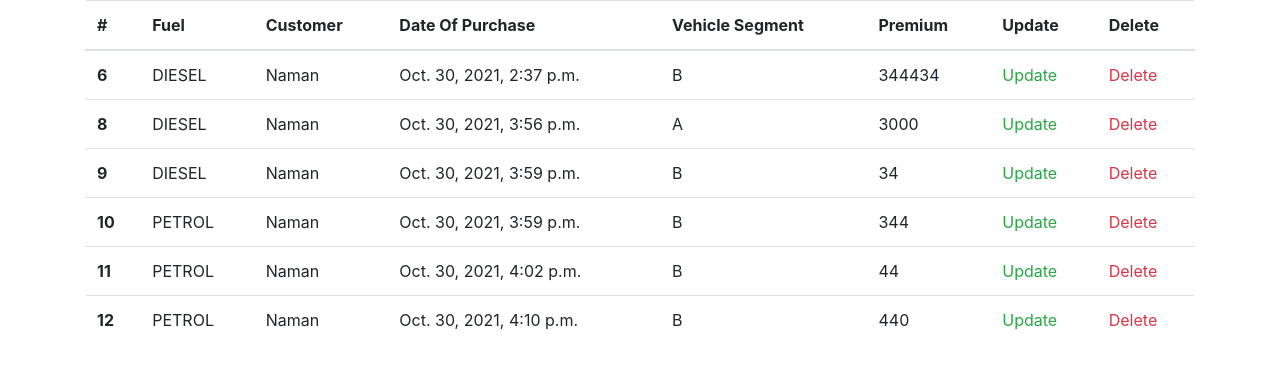
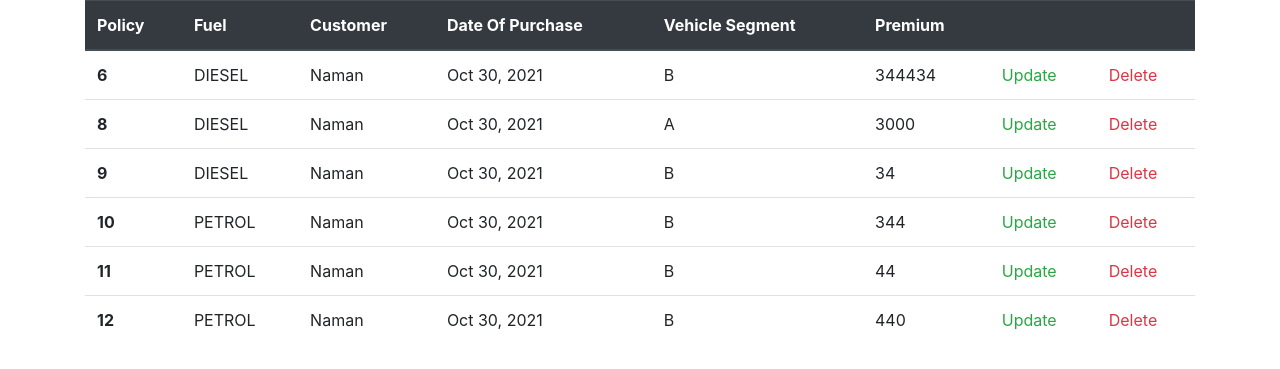
Before and after one commit to namank03/insurance, a Django app: page /policies/ in a window 1280 px wide. Shown: the part 124-493 px from the top of the page. Run offline with Django 3.2, Linux system fonts and the light colour scheme; a user stored in the database is signed in; data comes from the database, SQL or seed files in the repository; both versions use the stored data as it was after the commit; some libraries are stand-ins or nearby versions.

Commit message:
updated theme

```diff
--- a/insurance/base/views.py
+++ b/insurance/base/views.py
@@ -5,56 +5,60 @@ from django.db.models import Q
 from django.shortcuts import redirect, render
 
 from .forms import PolicyForm
-from .models import Customer, Policy
+from .models import Policy
 
 
-@login_required(login_url='account_login')
+@login_required(login_url="account_login")
 def policy_view(request):
-    q = request.GET.get('q') if request.GET.get('q') is not None else ''
+    order_by = request.GET.get("order_by", "created_at")
+    q = request.GET.get("q") if request.GET.get("q") is not None else ""
     # * icontains is kind of a regex match.
-    policies = Policy.objects.filter(Q(id__icontains=q) | Q(customer__id__icontains=q))
-    context = {'policies': policies}
-    return render(request, 'policy/policies.html', context)
+    policies = Policy.objects.filter(
+        Q(id__icontains=q)
+        | Q(customer__id__icontains=q)
+        | Q(customer__name__icontains=q)
+    ).order_by(order_by)
+    context = {"policies": policies}
+    return render(request, "policy/policies.html", context)
 
 
-@login_required(login_url='account_login')
+@login_required(login_url="account_login")
 def create_policy(request):
     form = PolicyForm()
-    if request.method == 'POST':
-        Policy.objects.create(
-            fuel=request.POST.get('fuel'),
-            vehicle_segment=request.POST.get('vehicle_segment'),
-            premium=request.POST.get('premium'),
-            customer=Customer.objects.get(id=request.POST.get('customer')),
-        )
-        return redirect('base:policies')
-    context = {'form': form}
-    return render(request, 'policy/policy_form.html', context)
+    if request.method == "POST":
+        form = PolicyForm(request.POST)
+        if form.is_valid():
+            form.save()
+            messages.success(request, "Policy Updated successfully")
+        else:
+            messages.error(request, "Invalid Value for Premium")
+        return redirect("base:policies")
+    context = {"form": form, "form_name": "Create Policy"}
+    return render(request, "policy/policy_form.html", context)
 
 
-@login_required(login_url='account_login')
-def deletePolicy(request, pk):
-    policy = Policy.objects.get(id=pk)
-    if request.method == 'POST':
-        policy.delete()
-        return redirect('base:policies')
-    return render(request, 'pages/delete.html', {'obj': policy})
-
-
-@login_required(login_url='account_login')
+@login_required(login_url="account_login")
 def update_policy(request, pk):
     policy = Policy.objects.get(id=pk)
     # Prefilling the form with the policy instance value
     form = PolicyForm(instance=policy)
-    if request.method == 'POST':
-        policy.fuel = request.POST.get('fuel')
-        policy.vehicle_segment = request.POST.get('vehicle_segment')
-        policy.premium = request.POST.get('premium')
-        policy.customer = Customer.objects.get(id=request.POST.get('customer'))
-        if int(policy.premium) < 0 or int(policy.premium) > 100000:
+    if request.method == "POST":
+        form = PolicyForm(request.POST)
+        if form.is_valid():
+            form.save()
+            messages.success(request, "Policy Updated successfully")
+        else:
             messages.error(request, "Invalid Value for Premium")
-        else:
-            policy.save()
-        return redirect('base:policies')
-    context = {'form': form, 'policy': policy}
-    return render(request, 'policy/policy_form.html', context)
+        return redirect("base:policies")
+    context = {"form": form, "form_name": "Updated Policy"}
+    return render(request, "policy/policy_form.html", context)
+
+
+@login_required(login_url="account_login")
+def deletePolicy(request, pk):
+    policy = Policy.objects.get(id=pk)
+    if request.method == "POST":
+        policy.delete()
+        messages.success(request, "Policy deleted successfully")
+        return redirect("base:policies")
+    return render(request, "pages/delete.html", {"obj": policy})
--- a/insurance/static/css/project.css
+++ b/insurance/static/css/project.css
@@ -17,3 +17,15 @@
   justify-content: space-between;
   align-items: center;
 }
+
+a {
+  color: rgb(202, 143, 143);
+  text-decoration: none;
+  transition: all 0.5s;
+}
+
+a:hover,
+a:focus {
+  color: rgb(202, 143, 143);
+  text-decoration: none;
+}
--- a/insurance/templates/policy/policies.html
+++ b/insurance/templates/policy/policies.html
@@ -1,7 +1,12 @@
 {% extends 'base.html' %}
 
 {% block content %}
+<style>
+  a {
+    color: white;
+  }
 
+</style>
 
 <div class="header">
   <a href="{% url 'base:createPolicy' %}" class="btn btn-success btn-lg my-2" role="button"
@@ -21,16 +26,16 @@
 </div>
 
 <table class="table">
-  <thead>
+  <thead class="thead-dark">
     <tr>
-      <th scope="col">#</th>
-      <th scope="col">Fuel</th>
-      <th scope="col">Customer</th>
-      <th scope="col">Date Of Purchase</th>
-      <th scope="col">Vehicle Segment</th>
-      <th scope="col">Premium</th>
-      <th scope="col">Update</th>
-      <th scope="col">Delete</th>
+      <th scope="col"><a href="?order_by=id">Policy</a></th>
+      <th scope="col"><a href="?order_by=fuel">Fuel</a></th>
+      <th scope="col"><a href="?order_by=customer">Customer</a></th>
+      <th scope="col"><a href="?order_by=created_at">Date Of Purchase</a></th>
+      <th scope="col"><a href="?order_by=vehicle_segment">Vehicle Segment</a></th>
+      <th scope="col"><a href="?order_by=premium">Premium</a></th>
+      <th scope="col"></th>
+      <th scope="col"></th>
     </tr>
   </thead>
   <tbody>
@@ -39,7 +44,7 @@
       <th scope="row">{{ policy.id }}</th>
       <td>{{policy.fuel}}</td>
       <td>{{policy.customer.name}}</td>
-      <td>{{policy.created_at}}</td>
+      <td>{{policy.created_at | date:"M d, Y" }}</td>
       <td>{{policy.vehicle_segment}}</td>
       <td>{{policy.premium}}</td>
       <td>
```
Also changed, not shown: insurance/templates/policy/policy_form.html (+9 -0 lines), insurance.db.
